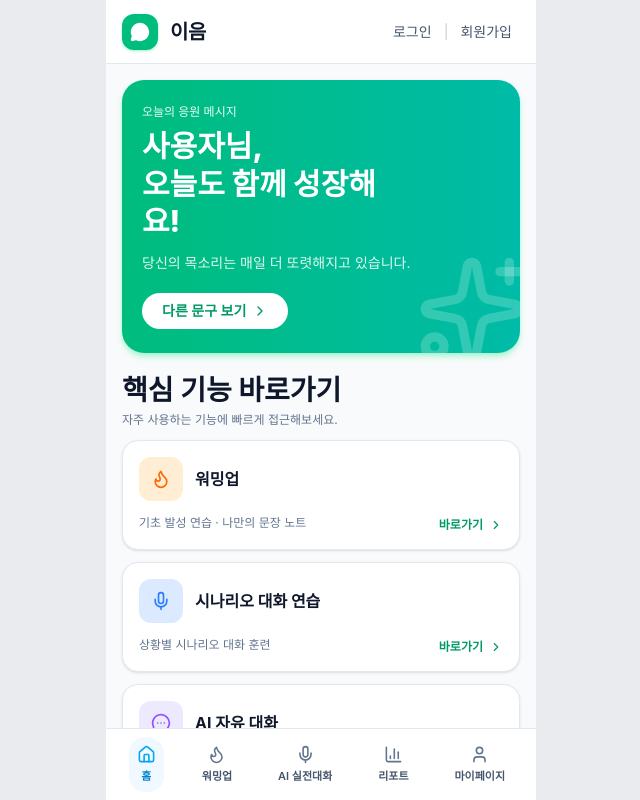
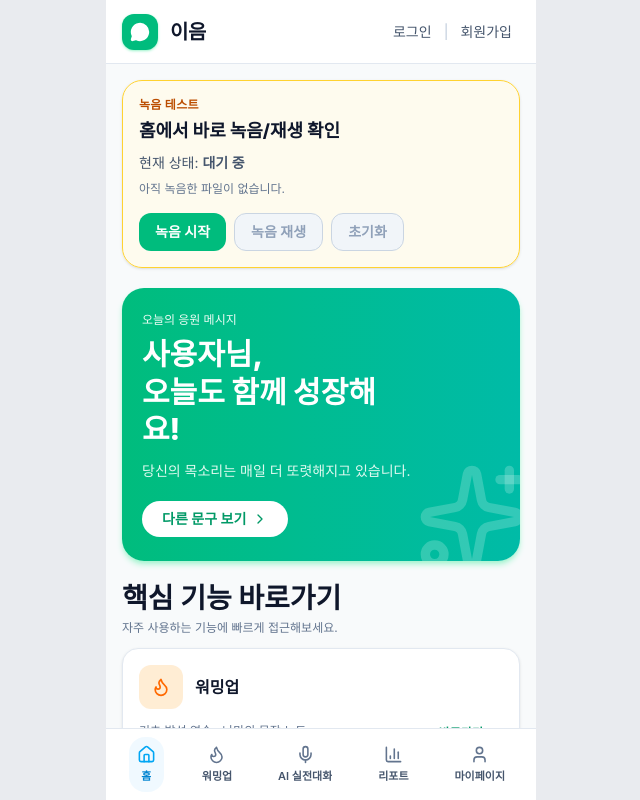
Before and after one commit to 2026-kw-capstone/kwcapstone-Front, a React (Vite) app: page / in a window 1280 px wide. Shown: the whole page, without its empty margins (319-959 px from the left). Built offline with nearby package versions, Linux system fonts and the light colour scheme; no server answers.

Commit message:
Test: 녹음/재생 테스트 #7

```diff
--- /dev/null
+++ b/src/components/home/RecordTestPanel.tsx
@@ -0,0 +1,98 @@
+import { useMemo, useState } from "react";
+import { getRecordErrorMessage, getRecordStatusMessage } from "../../constants/recordingMessage";
+import { useRecord } from "../../contexts/RecordContext";
+import { useAudioPlayer } from "../../hooks/audio/useAudioPlayer";
+
+const toReadableSize = (bytes: number) => {
+  if (bytes < 1024) return `${bytes} B`;
+  return `${(bytes / 1024).toFixed(1)} KB`;
+};
+
+const RecordTestPanel = () => {
+  const { status, isRecording, lastError, startRecording, stopRecording } = useRecord();
+  const { audioUrl, isPlaying, setAudioUrl, clearAudioUrl, playAudio } = useAudioPlayer();
+  const [lastRecordedInfo, setLastRecordedInfo] = useState<{ size: number; type: string } | null>(null);
+
+  const statusMessage = useMemo(() => getRecordStatusMessage(status), [status]);
+  const errorMessage = useMemo(() => getRecordErrorMessage(lastError), [lastError]);
+
+  const handleToggleRecording = async () => {
+    if (!isRecording) {
+      await startRecording();
+      return;
+    }
+
+    const blob = await stopRecording();
+    if (!blob) return;
+
+    setAudioUrl(URL.createObjectURL(blob));
+    setLastRecordedInfo({
+      size: blob.size,
+      type: blob.type || "audio/webm",
+    });
+  };
+
+  const handlePlay = async () => {
+    if (!audioUrl) return;
+    await playAudio(audioUrl);
+  };
+
+  const handleReset = () => {
+    clearAudioUrl();
+    setLastRecordedInfo(null);
+  };
+
+  return (
+    <section className="rounded-[20px] border border-amber-300 bg-amber-50/80 p-4 shadow-sm">
+      <p className="text-xs font-bold tracking-wide text-amber-700">녹음 테스트</p>
+      <h3 className="mt-1 text-lg font-extrabold text-slate-900">홈에서 바로 녹음/재생 확인</h3>
+
+      <p className="mt-2 text-sm text-slate-600">
+        현재 상태: <span className="font-semibold">{statusMessage}</span>
+      </p>
+
+      {errorMessage ? (
+        <p className="mt-1 text-sm font-semibold text-rose-600">오류: {errorMessage}</p>
+      ) : null}
+
+      {lastRecordedInfo ? (
+        <p className="mt-2 text-xs text-slate-500">
+          최근 녹음 파일: {lastRecordedInfo.type} / {toReadableSize(lastRecordedInfo.size)}
+        </p>
+      ) : (
+        <p className="mt-2 text-xs text-slate-500">아직 녹음한 파일이 없습니다.</p>
+      )}
+
+      <div className="mt-4 flex flex-wrap gap-2">
+        <button
+          type="button"
+          onClick={handleToggleRecording}
+          disabled={status === "requesting_permission" || status === "stopping"}
+          className="rounded-xl bg-emerald-500 px-4 py-2 text-sm font-semibold text-white transition hover:bg-emerald-600 disabled:cursor-not-allowed disabled:bg-slate-300"
+        >
+          {isRecording ? "녹음 종료" : "녹음 시작"}
+        </button>
+
+        <button
+          type="button"
+          onClick={handlePlay}
+          disabled={!audioUrl || isRecording || status !== "idle"}
+          className="rounded-xl border border-slate-300 bg-white px-4 py-2 text-sm font-semibold text-slate-700 transition hover:bg-slate-50 disabled:cursor-not-allowed disabled:bg-slate-100 disabled:text-slate-400"
+        >
+          {isPlaying ? "재생 중..." : "녹음 재생"}
+        </button>
+
+        <button
+          type="button"
+          onClick={handleReset}
+          disabled={!audioUrl}
+          className="rounded-xl border border-slate-300 bg-white px-4 py-2 text-sm font-semibold text-slate-700 transition hover:bg-slate-50 disabled:cursor-not-allowed disabled:bg-slate-100 disabled:text-slate-400"
+        >
+          초기화
+        </button>
+      </div>
+    </section>
+  );
+};
+
+export default RecordTestPanel;
--- a/src/pages/HomePage.tsx
+++ b/src/pages/HomePage.tsx
@@ -1,6 +1,7 @@
 import { ChevronRight, Sparkles } from "lucide-react";
 import { Link } from "react-router-dom";
 import QuickMenuCard from "../components/home/QuickMenuCard";
+import RecordTestPanel from "../components/home/RecordTestPanel";
 import { homequickMenus } from "../constants/homeQuickMenus";
 import { useGetMyInfo } from "../hooks/queries/useGetMyInfo";
 
@@ -11,6 +12,8 @@ const HomePage = () => {
 
   return (
     <div className="mx-auto flex w-full max-w-md flex-col gap-5">
+      <RecordTestPanel />
+
       <section className="relative overflow-hidden rounded-[22px] bg-gradient-to-r from-emerald-500 to-teal-500 px-5 py-6 text-white shadow-md shadow-emerald-200">
         <div className="relative z-10 max-w-[75%]">
           <p className="mb-2 text-xs font-medium text-emerald-50">오늘의 응원 메시지</p>
@@ -21,9 +24,7 @@ const HomePage = () => {
             오늘도 함께 성장해요!
           </h2>
 
-          <p className="mt-3 text-sm text-emerald-50/95">
-            당신의 목소리는 매일 더 또렷해지고 있습니다.
-          </p>
+          <p className="mt-3 text-sm text-emerald-50/95">당신의 목소리는 매일 더 또렷해지고 있습니다.</p>
 
           <div className="mt-5">
             <button className="inline-flex items-center gap-1.5 rounded-full bg-white px-5 py-2 text-sm font-semibold text-emerald-600 transition hover:bg-emerald-50">
```
